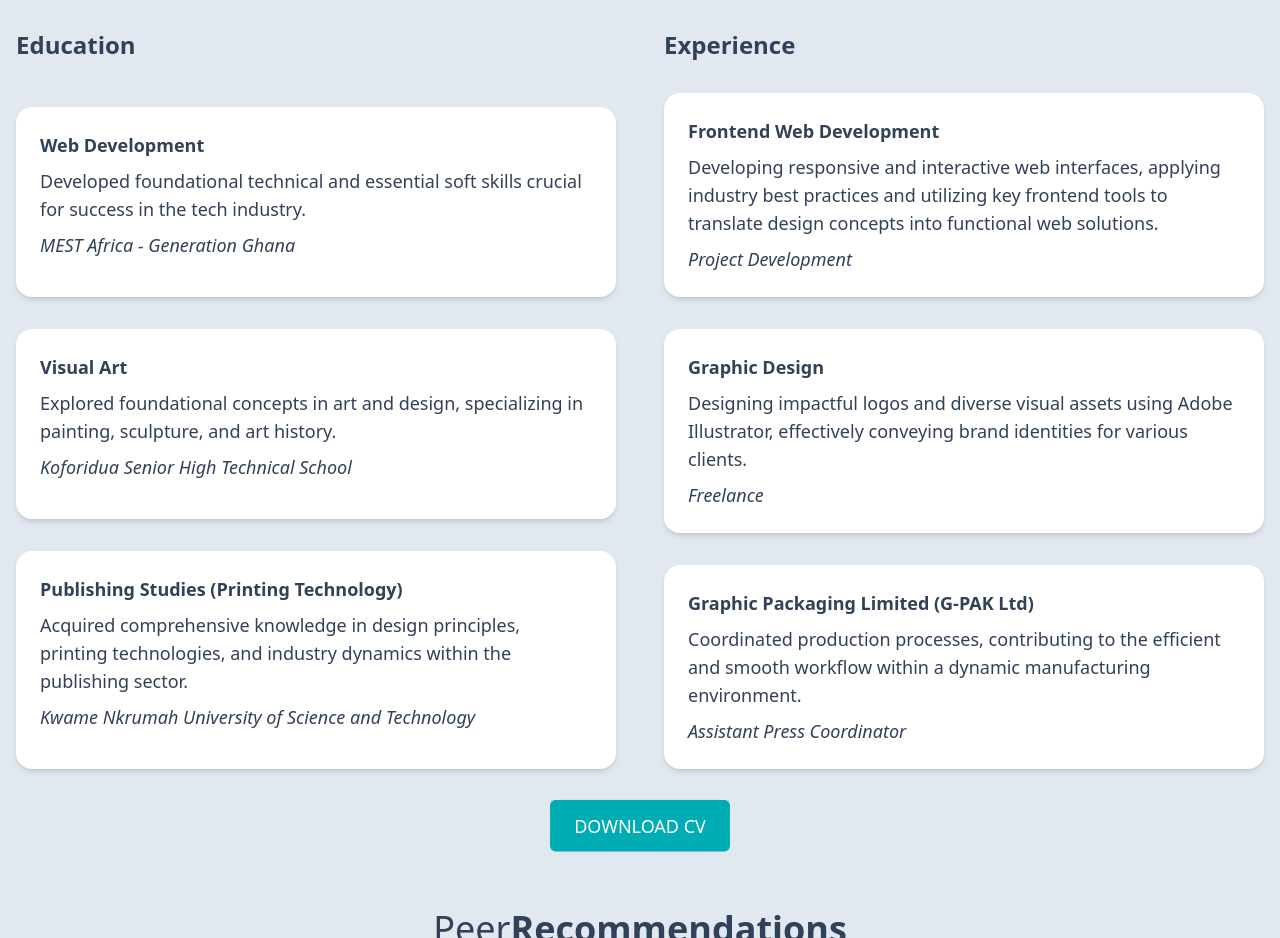
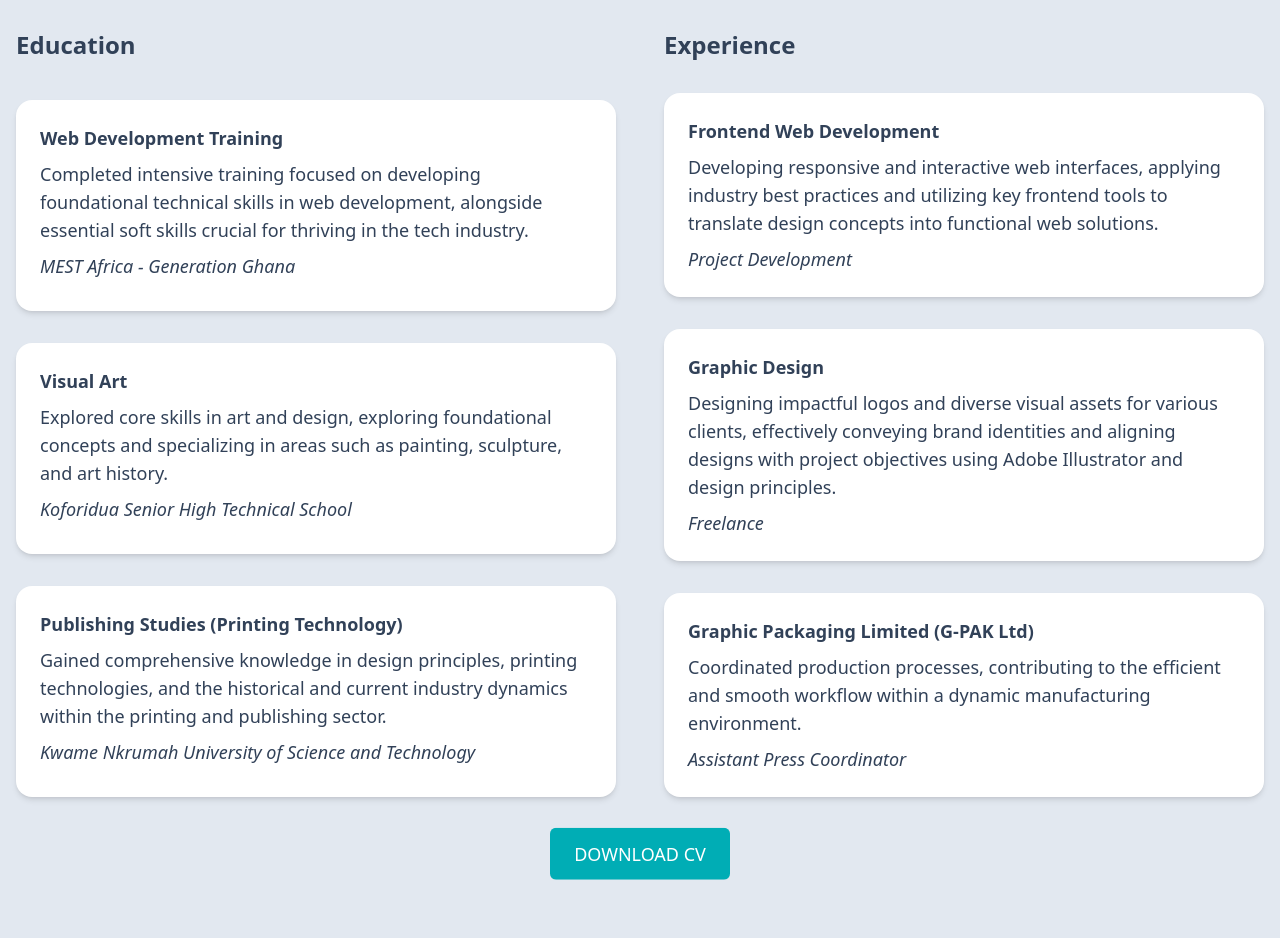
Before and after one commit to gustinedarko/portfolio-augustine, a plain HTML site: page index.html in a window 1280 px wide. Shown: the part 2488-3426 px from the top of the page. Drawn offline with nearby package versions, Linux system fonts and the light colour scheme.

Commit message:
Resume section update

```diff
--- a/index.html
+++ b/index.html
@@ -205,23 +205,20 @@
                     <h3 class="text-2xl font-semibold">Education</h3>
 
                     <div class="bg-white p-6 rounded-2xl shadow-md">
-                        <h4 class="font-semibold">Web Development</h4>
-                        <p class="py-2">Developed foundational technical and essential soft skills crucial for success
-                            in the tech industry.</p>
+                        <h4 class="font-semibold">Web Development Training</h4>
+                        <p class="py-2">Completed intensive training focused on developing foundational technical skills in web development, alongside essential soft skills crucial for thriving in the tech industry.</p>
                         <h5 class="italic">MEST Africa - Generation Ghana</h5>
                     </div>
 
                     <div class="bg-white p-6 rounded-2xl shadow-md">
                         <h4 class="font-semibold">Visual Art</h4>
-                        <p class="py-2">Explored foundational concepts in art and design, specializing in painting,
-                            sculpture, and art history.</p>
+                        <p class="py-2">Explored core skills in art and design, exploring foundational concepts and specializing in areas such as painting, sculpture, and art history.</p>
                         <h5 class="italic">Koforidua Senior High Technical School</h5>
                     </div>
 
                     <div class="bg-white p-6 rounded-2xl shadow-md">
                         <h4 class="font-semibold">Publishing Studies (Printing Technology)</h4>
-                        <p class="py-2">Acquired comprehensive knowledge in design principles, printing technologies,
-                            and industry dynamics within the publishing sector.</p>
+                        <p class="py-2">Gained comprehensive knowledge in design principles, printing technologies, and the historical and current industry dynamics within the printing and publishing sector.</p>
                         <h5 class="italic">Kwame Nkrumah University of Science and Technology</h5>
                     </div>
 
@@ -241,8 +238,7 @@
 
                     <div class="bg-white p-6 rounded-2xl shadow-md">
                         <h4 class="font-semibold">Graphic Design</h4>
-                        <p class="py-2">Designing impactful logos and diverse visual assets using Adobe Illustrator,
-                            effectively conveying brand identities for various clients.</p>
+                        <p class="py-2">Designing impactful logos and diverse visual assets for various clients, effectively conveying brand identities and aligning designs with project objectives using Adobe Illustrator and design principles.</p>
                         <h5 class="italic">Freelance</h5>
                     </div>
 
```
